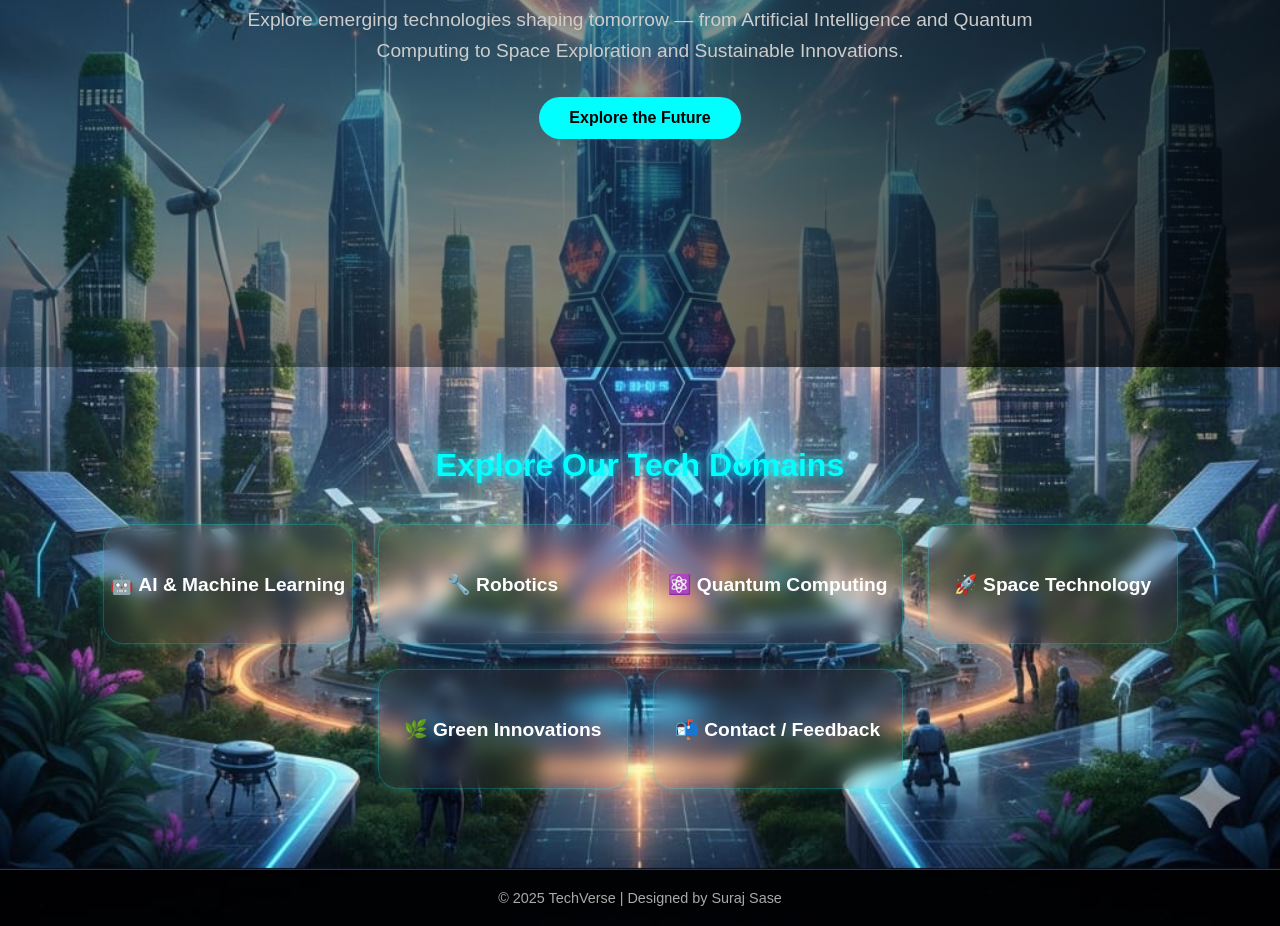
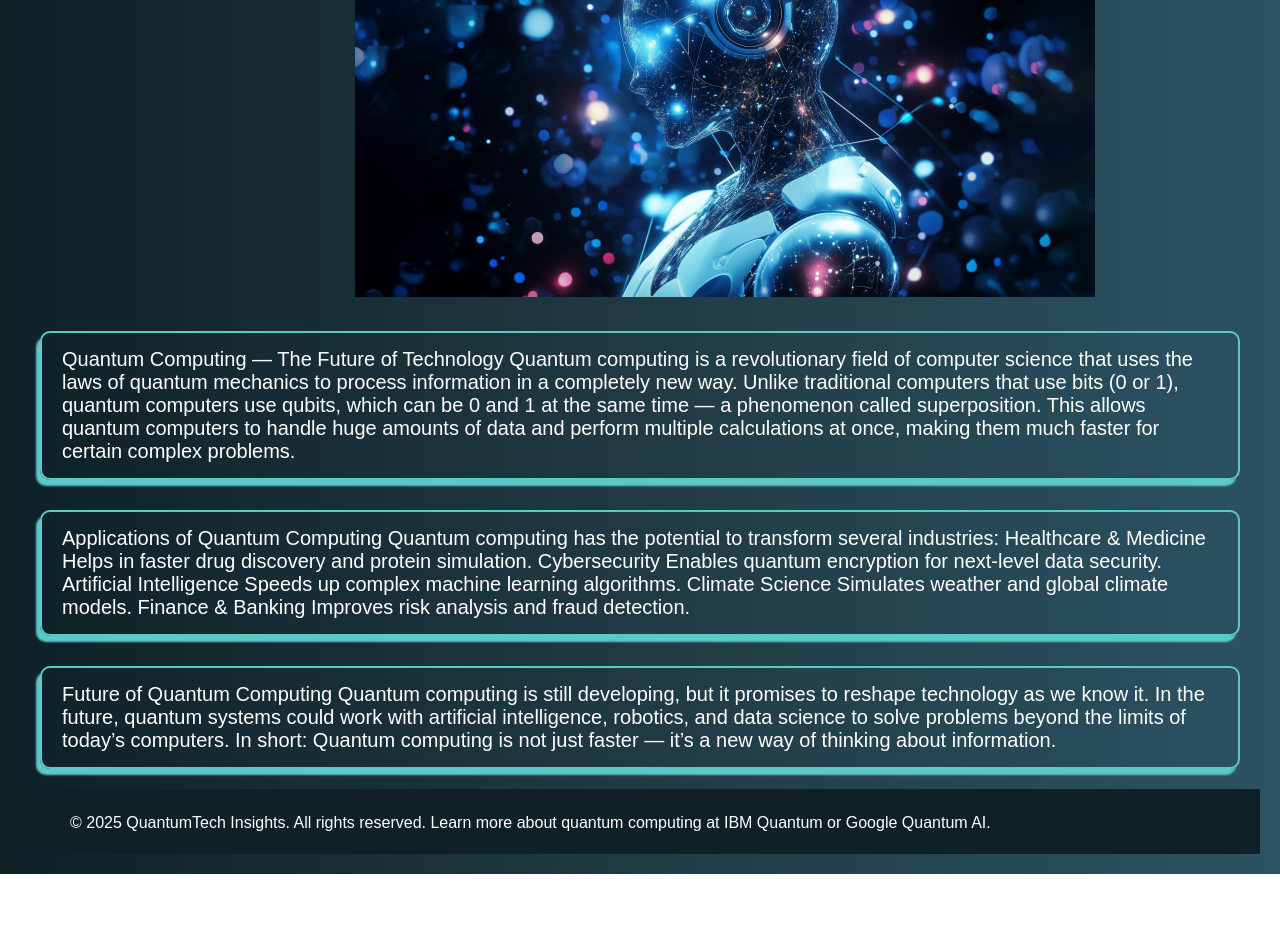
Before and after one commit to surajsase08/ADP-Assignment--future-tech-, a plain HTML site: page index.html in a window 1280 px wide. Shown: the part 412-1338 px from the top of the page. After the commit the page ends 1286 px from the top, so only its background shows below. Drawn offline with Linux system fonts and the light colour scheme.

Commit message:
Add files via upload

```diff
--- a/index.html
+++ b/index.html
@@ -1,57 +1,76 @@
 <!DOCTYPE html>
  <html lang="en">
  <head>
-  <meta charset="UTF-8" />
-  <meta name="viewport" content="width=device-width, initial-scale=1.0" />
-  <title>TechVerse | The Future of Technology</title>
-  <link rel="stylesheet" href="style.css" />
+    <meta charset="UTF-8">
+    <meta name="viewport" content="width=device-width, initial-scale=1.0">
+    <title>Document</title>
+    <link rel="stylesheet" href="style.css">
  </head>
  <body>
-
-  <!-- Navbar -->
-  <nav class="navbar">
-    <div class="logo">⚡ TechVerse</div>
-    <ul class="nav-links">
-      <li><a href="index.html" class="active">Home</a></li>
-      <li><a href="aiml.html">AI & ML</a></li>
+    <nav>
+      <div class="navbar">
+      <ul class="list"type="none">
+        <li><a href="index.html">Home</a></li>
+        <li><a href="aiml.html">AI&ML</a></li>
         <li><a href="robotics.html">Robotics</a></li>
-      <li><a href="quantum.html">Quantum Computing</a></li>
-      <li><a href="space.html">Space Tech</a></li>
-      <li><a href="green.html">Green Innovations</a></li>
+        <li><a href="quantum.html">Quantum</a></li>
+        <li><a href="space.html">Space Tech </a></li>
+        <li><a href="green.html">Green Innovation</a></li>
         <li><a href="contact.html">Contact</a></li>
       </ul>
+      </div>
     </nav>
 
-  <!-- Hero Section -->
-  <section class="hero">
-    <div class="hero-content">
-      <h1 class="glow-text">TechVerse: The Future of Technology</h1>
+  <div class="heading">
+   <h1>Quantum Computing</h1>
+  </div>
+
+  <div class="image"><img src="qc.jpg"
+    alt="Quantum Computing Image"></div>
+
+  <div class="content">
    <p>
-        Explore emerging technologies shaping tomorrow — from Artificial Intelligence
-        and Quantum Computing to Space Exploration and Sustainable Innovations.
+      Quantum Computing — The Future of Technology
+
+Quantum computing is a revolutionary field of computer science that uses the laws of quantum mechanics to process information in a completely new way.
+Unlike traditional computers that use bits (0 or 1), quantum computers use qubits, which can be 0 and 1 at the same time — a phenomenon called superposition.
+
+This allows quantum computers to handle huge amounts of data and perform multiple calculations at once, making them much faster for certain complex problems.
    </p>
-      <a href="#topics" class="explore-btn">Explore the Future</a>
+
+
+   <p>Applications of Quantum Computing
+
+Quantum computing has the potential to transform several industries:
+
+ Healthcare & Medicine Helps in faster drug discovery and protein simulation.
+
+Cybersecurity Enables quantum encryption for next-level data security.
+
+Artificial Intelligence Speeds up complex machine learning algorithms.
+
+Climate Science Simulates weather and global climate models.
+
+Finance & Banking Improves risk analysis and fraud detection.
+</p>
   </div>
-  </section>
 
-  <!-- Topics Section -->
-  <section id="topics" class="topics">
-    <h2 class="section-title">Explore Our Tech Domains</h2>
+    <div class="features">
+<p>
+  Future of Quantum Computing
 
-    <div class="cards">
-      <div class="card"><a href="ai.html">🤖 AI & Machine Learning</a></div>
-      <div class="card"><a href="robotics.html">🔧 Robotics</a></div>
-      <div class="card"><a href="quantum.html">⚛️ Quantum Computing</a></div>
-      <div class="card"><a href="space.html">🚀 Space Technology</a></div>
-      <div class="card"><a href="green.html">🌿 Green Innovations</a></div>
-      <div class="card"><a href="contact.html">📬 Contact / Feedback</a></div>
+Quantum computing is still developing, but it promises to reshape technology as we know it.
+In the future, quantum systems could work with artificial intelligence, robotics, and data science to solve problems beyond the limits of today’s computers.
+
+In short: Quantum computing is not just faster — it’s a new way of thinking about information.
+</p>
     </div>
-  </section>
-
-  <!-- Footer -->
+  <div class="footer">
     <footer>
-    <p>© 2025 TechVerse | Designed by Suraj Sase</p>
+  &copy; 2025 QuantumTech Insights. All rights reserved.
+  Learn more about quantum computing at <a href="https://quantum.ibm.com" target="_blank">IBM Quantum</a> or <a href="https://quantumai.google" target="_blank">Google Quantum AI</a>.
 </footer>
+  </div>
 
  </body>
 </html>
--- a/style.css
+++ b/style.css
@@ -1,193 +1,61 @@
-/* Reset */
-* {
-  margin: 0;
-  padding: 0;
-  box-sizing: border-box;
+.navbar{
+    background-color:#0f2027 ;
+    height:60px;
 }
 
-body {
-  font-family: "Poppins", sans-serif;
-  background: radial-gradient(circle at 20% 20%, #00111a, #000);
-  color: white;
-  overflow-x: hidden;
+body{
+   font-family:'poppins',sans-serif;
+   background:linear-gradient(to right,#0f2027,#203a43,#2c5364);
+   color:#fff;
+   margin:0;
+   padding:20px;
 }
 
-/* Navbar */
-.navbar {
-  display: flex;
-  justify-content: space-between;
-  align-items: center;
-  padding: 15px 50px;
-  background: rgba(0, 0, 0, 0.6);
-  backdrop-filter: blur(12px);
-  border-bottom: 1px solid rgba(0, 255, 255, 0.3);
-  position: sticky;
-  top: 0;
-  z-index: 100;
+.list{
+   display:flex;
+   justify-content: space-evenly;
+   padding-top: 15px;
+   font-size: 20px;
 }
 
-.logo {
-  font-size: 1.5rem;
-  color: #00ffff;
-  font-weight: 700;
-  text-shadow: 0 0 10px #00ffff;
+a{
+   text-decoration: none;
+   color: white;
 }
 
-.nav-links {
-  list-style: none;
-  display: flex;
-  gap: 25px;
+.heading{
+   text-align:center;
+   font-size:3em;
+   color:#00ffff;
+   margin-bottom: 30px;
+   text-shadow:0 0 10px #00ffff;
 }
 
-.nav-links a {
-  color: #ccc;
-  text-decoration: none;
-  font-weight: 500;
-  transition: 0.3s ease;
+.image{
+   display:block;
+   margin-left:335px;
+   max-width:80% ;
+   border-radius:15px ;
+
 }
 
-.nav-links a:hover,
-.nav-links .active {
-  color: #00ffff;
-  text-shadow: 0 0 10px #00ffff;
+p{
+   font-size:20px;
+   margin-left:20px;
+   margin-right: 20px;
+   margin-top: 30px;
+   box-shadow:4px 6px 2px black;
+   border:2px solid rgb(93, 200, 200);
+   border-radius:10px;
+   box-shadow:-4px 6px 2px rgb(93, 200, 200);
+   color:white;
+   padding: 15px 20px 15px 20px;
 }
 
-/* Hero Section */
-.hero {
-  height: 90vh;
-  display: flex;
-  justify-content: center;
-  align-items: center;
-  text-align: center;
-  background: linear-gradient(135deg, rgba(0,255,255,0.05), rgba(0,0,0,0.8));
-  padding: 20px;
+.footer{
+    height: 40px;
+    background-color:#0f2027 ;
+    padding-top: 25px;
+    font-size: 16px;
+    padding-left: 50px;
 }
-
-.hero-content {
-  max-width: 800px;
-  animation: fadeIn 2s ease-in-out;
-}
-
-.glow-text {
-  font-size: 3rem;
-  color: #00ffff;
-  text-shadow: 0 0 10px #00ffff, 0 0 25px #00bfff;
-  animation: glowPulse 2s infinite alternate;
-}
-
-.hero p {
-  margin-top: 20px;
-  font-size: 1.2rem;
-  color: #cccccc;
-  line-height: 1.6;
-}
-
-.explore-btn {
-  display: inline-block;
-  margin-top: 30px;
-  background: #00ffff;
-  color: #000;
-  padding: 12px 30px;
-  border-radius: 25px;
-  font-weight: bold;
-  text-decoration: none;
-  transition: 0.3s ease;
-}
-
-.explore-btn:hover {
-  background: #00cccc;
-  transform: scale(1.05);
-}
-
-/* Topics Section */
-.topics {
-  padding: 80px 20px;
-  text-align: center;
-}
-
-.section-title {
-  font-size: 2rem;
-  color: #00ffff;
-  margin-bottom: 40px;
-  text-shadow: 0 0 10px #00ffff;
-}
-
-.cards {
-  display: flex;
-  flex-wrap: wrap;
-  justify-content: center;
-  gap: 25px;
-}
-
-.card {
-  background: rgba(255, 255, 255, 0.05);
-  border: 1px solid rgba(0, 255, 255, 0.2);
-  backdrop-filter: blur(8px);
-  border-radius: 20px;
-  width: 250px;
-  height: 120px;
-  display: flex;
-  justify-content: center;
-  align-items: center;
-  transition: 0.3s ease;
-  box-shadow: 0 0 10px rgba(0, 255, 255, 0.2);
-}
-
-.card:hover {
-  transform: translateY(-10px);
-  box-shadow: 0 0 25px rgba(0, 255, 255, 0.6);
-}
-
-.card a {
-  color: white;
-  text-decoration: none;
-  font-size: 1.2rem;
-  font-weight: 600;
-}
-
-/* Footer */
-footer {
-  text-align: center;
-  background: rgba(0, 0, 0, 0.9);
-  padding: 20px;
-  font-size: 0.9rem;
-  color: #aaaaaa;
-  border-top: 1px solid rgba(0, 255, 255, 0.3);
-}
-
-/* Animations */
-@keyframes glowPulse {
-  from { text-shadow: 0 0 10px #00ffff; }
-  to { text-shadow: 0 0 25px #00bfff; }
-}
-
-@keyframes fadeIn {
-  from { opacity: 0; transform: translateY(30px); }
-  to { opacity: 1; transform: translateY(0); }
-}
-
-/* Responsive Design */
-@media (max-width: 768px) {
-  .nav-links {
-    flex-direction: column;
-    gap: 15px;
-  }
-  .hero h1 {
-    font-size: 2rem;
-  }
-  .card {
-    width: 90%;
-  }
-}
- /* Global Background image */
-body {
-  margin: 0;
-  padding: 0;
-  background-image: url('main page bg.jpg');
-  background-size: cover;
-  background-position: center;
-  background-repeat: no-repeat;
-  background-attachment: fixed;
-  font-family: 'Poppins', sans-serif;
-  color: white;
-}
```
Also changed, not shown: qc.jpg (added). Lines whose indentation alone changed are shown as unchanged.
